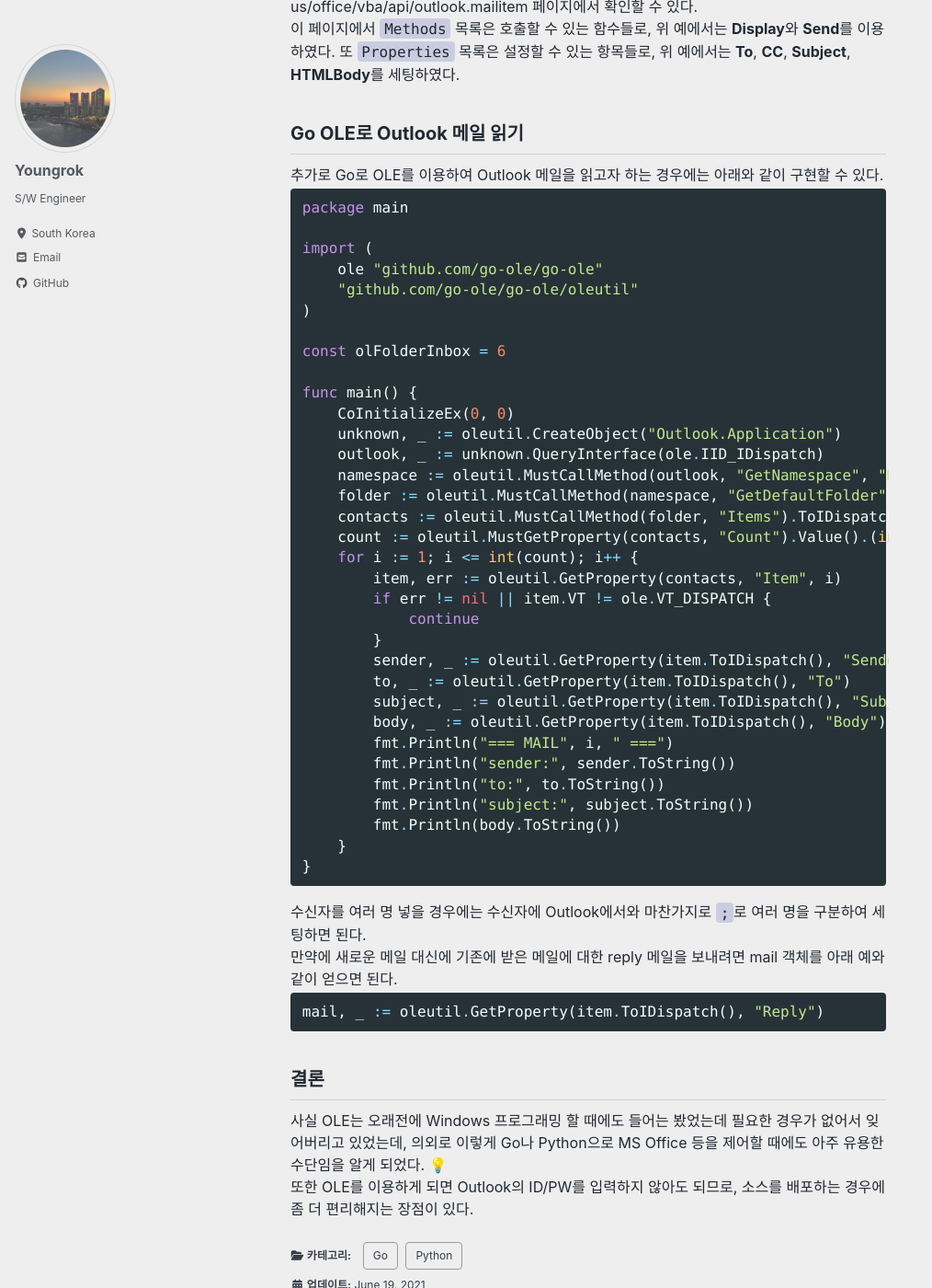
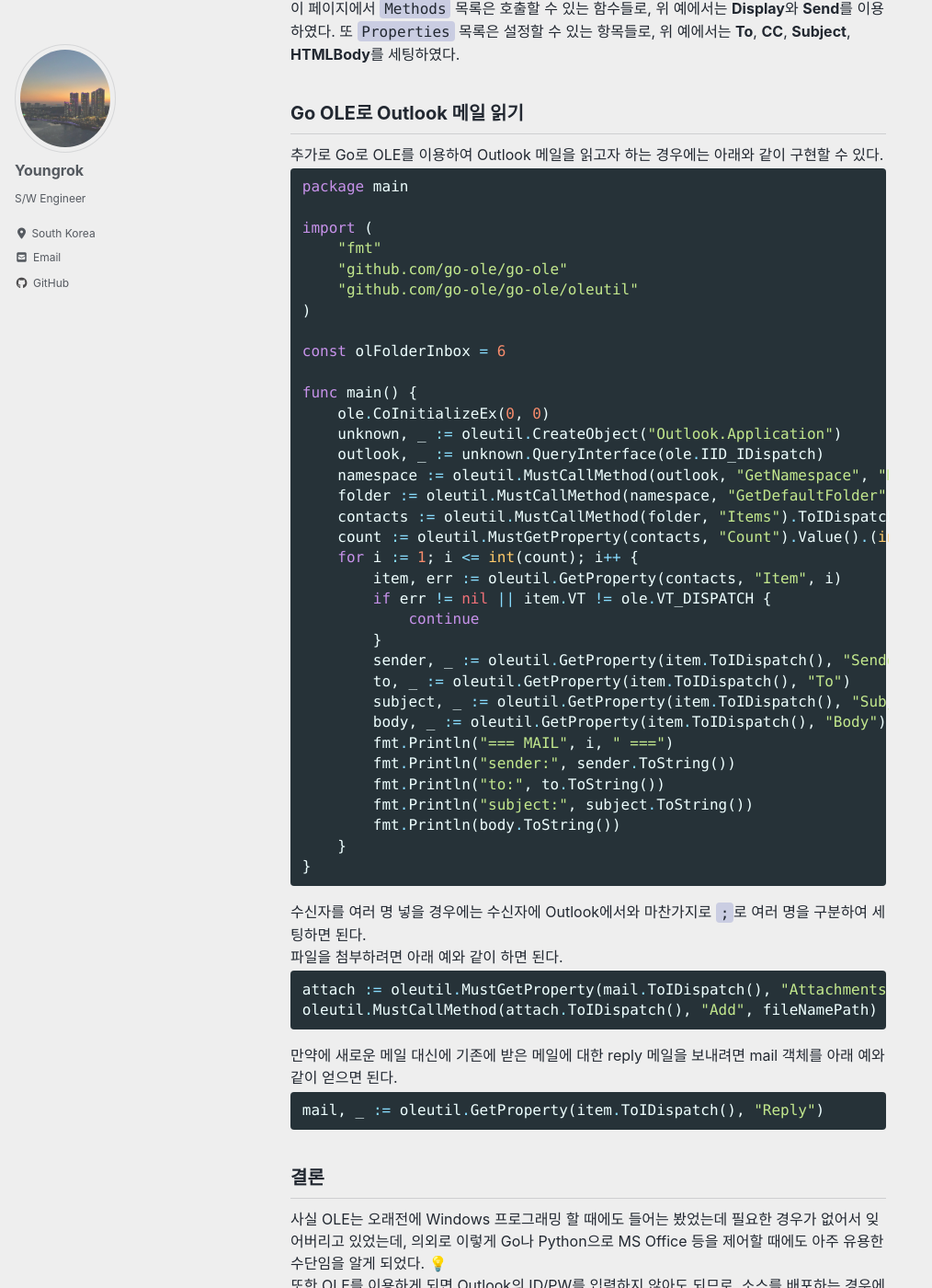
Before and after one commit to yrpark99/yrpark99.github.io, a Jekyll site: the page built from _posts/2021-06-19-outlook.md, in a window 1280 px wide and 1400 px high, scrolled down 4740 px. Shown: the whole window at 92% size, without its empty margins (0-1014 px from the left). Built offline with Jekyll 4.4.1, drawn with Linux system fonts in a browser that asks for light colours; cached includes are drawn as plain includes; nearby versions of some CDN libraries; some web fonts are replaced; some of the changed text lies outside the part shown.

````diff
--- a/_posts/2021-06-19-outlook.md
+++ b/_posts/2021-06-19-outlook.md
@@ -117,7 +117,6 @@ func main {
     cc := "참조인메일주소"
     subject := "메일 제목"
     fileName := "첨부 파일 이름"
-
     d := mail.NewDialer("smtp-mail.outlook.com", 25, user, pw)
 
     msg := mail.NewMessage()
@@ -164,12 +163,12 @@ mail.Send()
 package main
 
 import (
-    ole "github.com/go-ole/go-ole"
+    "github.com/go-ole/go-ole"
     "github.com/go-ole/go-ole/oleutil"
 )
 
 func main() {
-    CoInitializeEx(0, 0)
+    ole.CoInitializeEx(0, 0)
     unknown, _ := oleutil.CreateObject("Outlook.Application")
     outlook, _ := unknown.QueryInterface(ole.IID_IDispatch)
     mail := oleutil.MustCallMethod(outlook, "CreateItem", 0)
@@ -197,14 +196,15 @@ func main() {
 package main
 
 import (
-    ole "github.com/go-ole/go-ole"
+    "fmt"
+    "github.com/go-ole/go-ole"
     "github.com/go-ole/go-ole/oleutil"
 )
 
 const olFolderInbox = 6
 
 func main() {
-    CoInitializeEx(0, 0)
+    ole.CoInitializeEx(0, 0)
     unknown, _ := oleutil.CreateObject("Outlook.Application")
     outlook, _ := unknown.QueryInterface(ole.IID_IDispatch)
     namespace := oleutil.MustCallMethod(outlook, "GetNamespace", "MAPI").ToIDispatch()
@@ -231,6 +231,12 @@ func main() {
 
 수신자를 여러 명 넣을 경우에는 수신자에 Outlook에서와 마찬가지로 `;`로 여러 명을 구분하여 세팅하면 된다.
 
+파일을 첨부하려면 아래 예와 같이 하면 된다.
+```go
+attach := oleutil.MustGetProperty(mail.ToIDispatch(), "Attachments")
+oleutil.MustCallMethod(attach.ToIDispatch(), "Add", fileNamePath)
+```
+
 만약에 새로운 메일 대신에 기존에 받은 메일에 대한 reply 메일을 보내려면 mail 객체를 아래 예와 같이 얻으면 된다.
 ```go
 mail, _ := oleutil.GetProperty(item.ToIDispatch(), "Reply")
````
Also changed, not shown: other parts of _posts/2021-06-19-outlook.md (+1 -1 lines), _posts/2021-08-13-android_build.md (added, +35 -0 lines).
